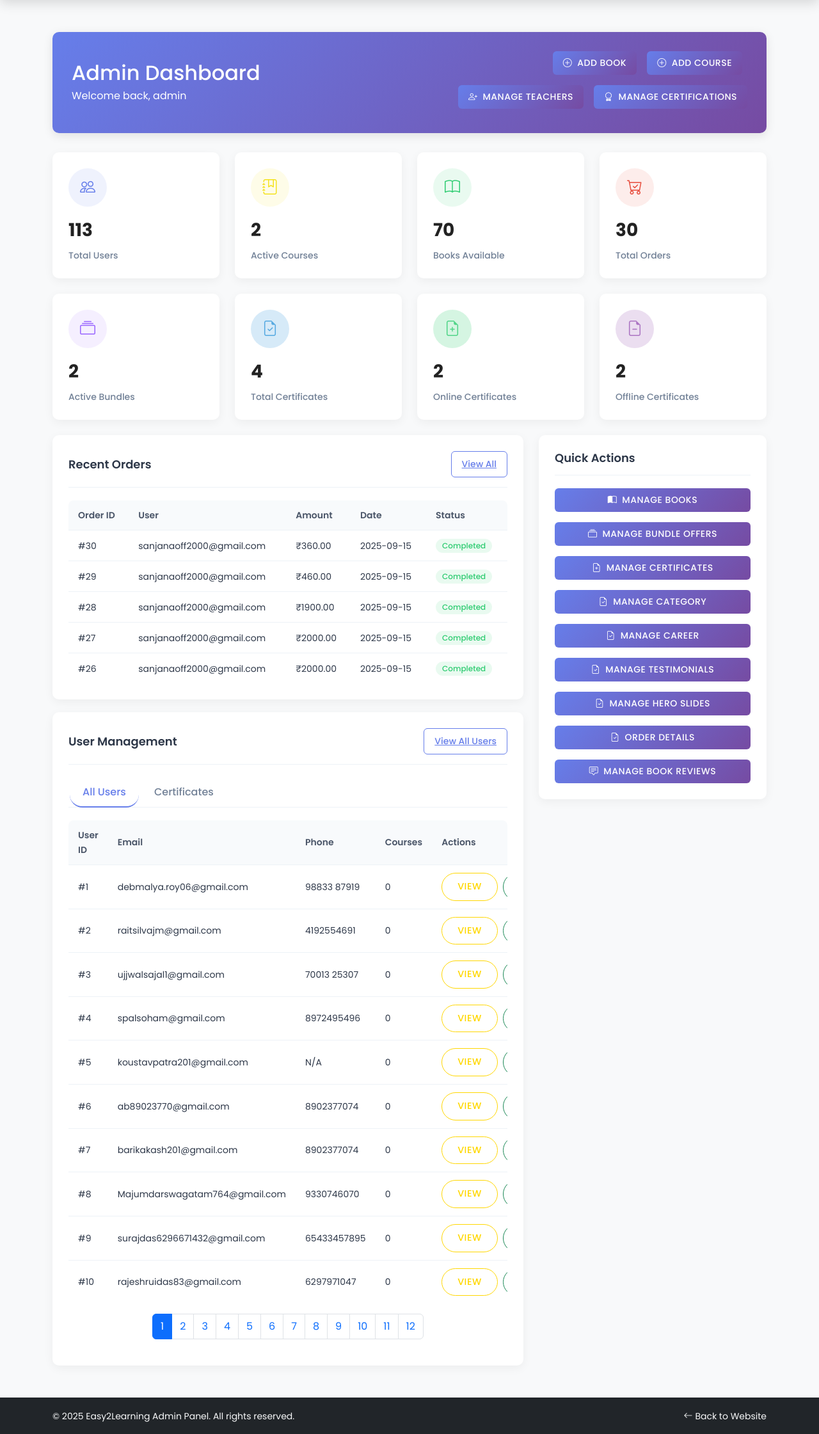
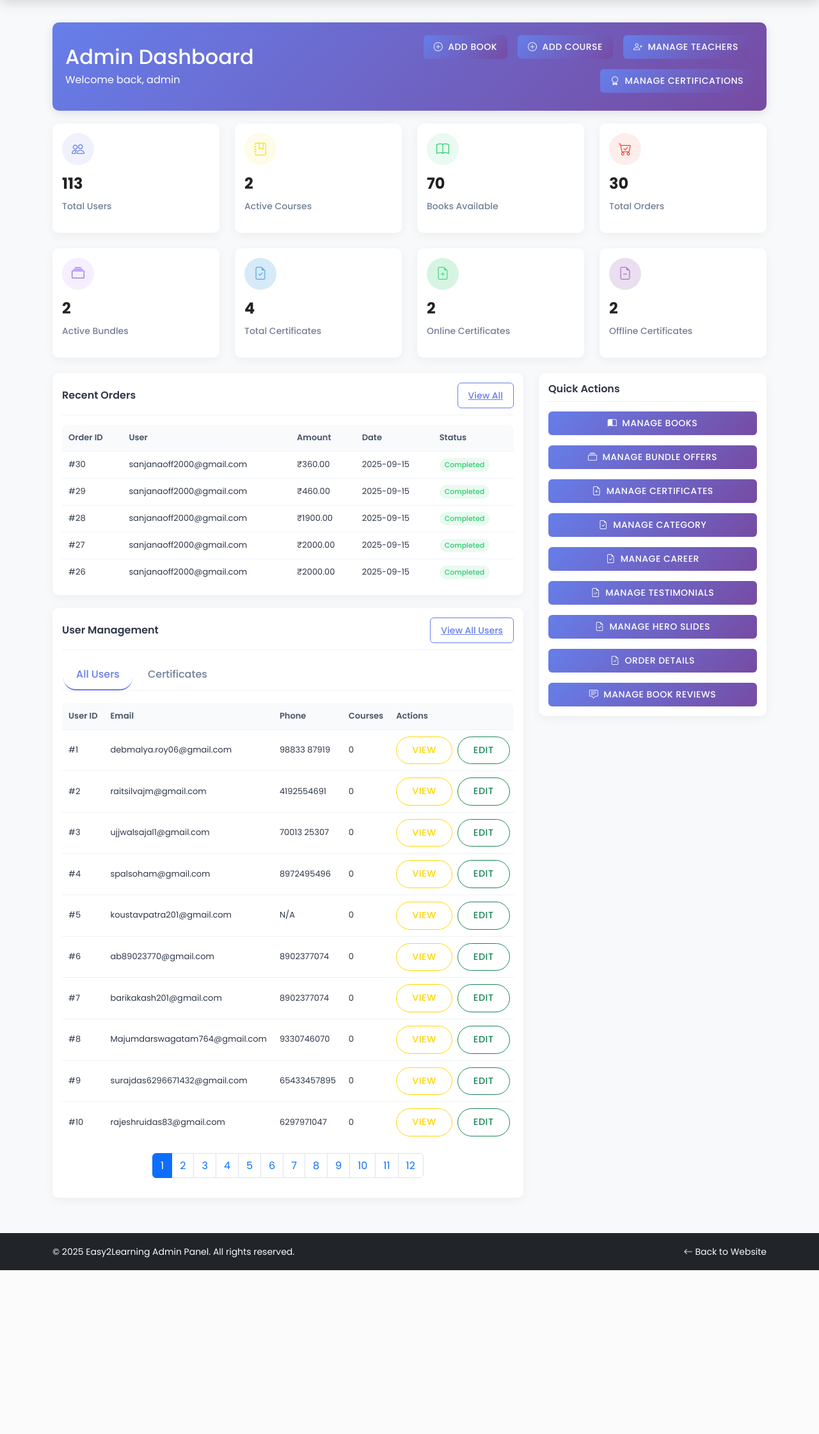
Before and after one commit to sayanroy058/David, a Flask app: page /admin/dashboard in a window 1280 px wide. Shown: the part 62-2303 px from the top of the page at 64% size. After the commit the page ends 2047 px from the top, so only its background shows below. Run offline with Flask 3, Linux system fonts and the light colour scheme; the visitor is signed in with stand-in values (Sample User, id 1); some libraries are stand-ins or nearby versions.

Commit message:
Mobile View Changes

```diff
--- a/templates/admin/dashboard.html
+++ b/templates/admin/dashboard.html
@@ -4,37 +4,38 @@
 {% block extra_css %}
 <style>
   .admin-dashboard {
-    padding: 30px 0;
+    padding: 20px 0;
   }
   .dashboard-header {
     background: linear-gradient(135deg, #667eea, #764ba2);
     color: white;
-    padding: 30px;
+    padding: 20px;
     border-radius: 10px;
-    margin-bottom: 30px;
+    margin-bottom: 20px;
     box-shadow: 0 4px 15px rgba(0,0,0,0.1);
   }
   .stat-card {
     background-color: white;
     border-radius: 10px;
-    padding: 25px;
+    padding: 15px;
     box-shadow: 0 4px 15px rgba(0,0,0,0.05);
     transition: all 0.3s ease;
     height: 100%;
+    margin-bottom: 15px;
   }
   .stat-card:hover {
     transform: translateY(-5px);
     box-shadow: 0 8px 25px rgba(0,0,0,0.1);
   }
   .stat-icon {
-    width: 60px;
-    height: 60px;
+    width: 50px;
+    height: 50px;
     border-radius: 50%;
     display: flex;
     align-items: center;
     justify-content: center;
-    font-size: 24px;
-    margin-bottom: 15px;
+    font-size: 20px;
+    margin-bottom: 10px;
   }
   .stat-users {
     background-color: rgba(102, 126, 234, 0.1);
@@ -57,7 +58,7 @@
     color: #9966ff;
   }
   .stat-value {
-    font-size: 28px;
+    font-size: 24px;
     font-weight: 700;
     margin-bottom: 5px;
   }
@@ -68,23 +69,34 @@
   .action-card {
     background-color: white;
     border-radius: 10px;
-    padding: 25px;
+    padding: 15px;
     box-shadow: 0 4px 15px rgba(0,0,0,0.05);
     margin-bottom: 20px;
   }
   .action-header {
     display: flex;
-    justify-content: space-between;
-    align-items: center;
-    margin-bottom: 20px;
-    padding-bottom: 15px;
+    flex-direction: column;
+    margin-bottom: 15px;
+    padding-bottom: 10px;
     border-bottom: 1px solid #edf2f7;
   }
+  @media (min-width: 768px) {
+    .action-header {
+      flex-direction: row;
+      justify-content: space-between;
+      align-items: center;
+    }
+  }
   .action-title {
-    font-size: 18px;
+    font-size: 16px;
     font-weight: 600;
     color: #2d3748;
-    margin: 0;
+    margin: 0 0 10px 0;
+  }
+  @media (min-width: 768px) {
+    .action-title {
+      margin: 0;
+    }
   }
   .action-btn {
     padding: 8px 16px;
@@ -92,6 +104,13 @@
     font-weight: 500;
     font-size: 14px;
     transition: all 0.3s ease;
+    width: 100%;
+    text-align: center;
+  }
+  @media (min-width: 768px) {
+    .action-btn {
+      width: auto;
+    }
   }
   .action-btn:hover {
     transform: translateY(-2px);
@@ -108,34 +127,37 @@
   }
   .table-responsive {
     border-radius: 8px;
-    overflow: hidden;
+    overflow-x: auto;
   }
   .admin-table {
     width: 100%;
     border-collapse: collapse;
+    min-width: 600px; /* Ensures table doesn't get too compressed */
   }
   .admin-table th {
     background-color: #f8fafc;
-    padding: 12px 15px;
+    padding: 10px;
     text-align: left;
     font-weight: 600;
     color: #4a5568;
-    font-size: 14px;
+    font-size: 13px;
+    white-space: nowrap;
   }
   .admin-table td {
-    padding: 12px 15px;
+    padding: 10px;
     border-top: 1px solid #edf2f7;
     color: #2d3748;
-    font-size: 14px;
+    font-size: 13px;
   }
   .admin-table tr:hover {
     background-color: #f8fafc;
   }
   .badge {
-    padding: 5px 10px;
+    padding: 5px 8px;
     border-radius: 20px;
-    font-size: 12px;
+    font-size: 11px;
     font-weight: 500;
+    white-space: nowrap;
   }
   .badge-success {
     background-color: rgba(46, 204, 113, 0.1);
@@ -148,6 +170,30 @@
   .badge-danger {
     background-color: rgba(231, 76, 60, 0.1);
     color: #e74c3c;
+  }
+
+  /* Mobile specific styles */
+  @media (max-width: 767px) {
+    .dashboard-header {
+      padding: 15px;
+      text-align: center;
+    }
+    .dashboard-header h1 {
+      font-size: 24px;
+    }
+    .dashboard-header p {
+      font-size: 14px;
+    }
+    .stat-card {
+      text-align: center;
+      padding: 15px 10px;
+    }
+    .stat-icon {
+      margin: 0 auto 10px;
+    }
+    .action-card {
+      padding: 15px 10px;
+    }
   }
   .nav-tabs {
     border-bottom: 1px solid #edf2f7;
--- a/templates/admin_base.html
+++ b/templates/admin_base.html
@@ -89,7 +89,7 @@
     .admin-content {
       background: #f8f9fa;
       min-height: calc(100vh - 76px);
-      padding-top: 20px;
+      padding: 15px 10px;
     }
 
     /* Mobile responsiveness */
```
Also changed, not shown: other parts of templates/admin_base.html (+51 -0 lines), templates/admin/manage_books.html (+47 -4 lines), templates/admin/manage_reviews.html (+67 -10 lines), templates/admin/view_user.html (+38 -4 lines), templates/index.html (+14 -5 lines).
